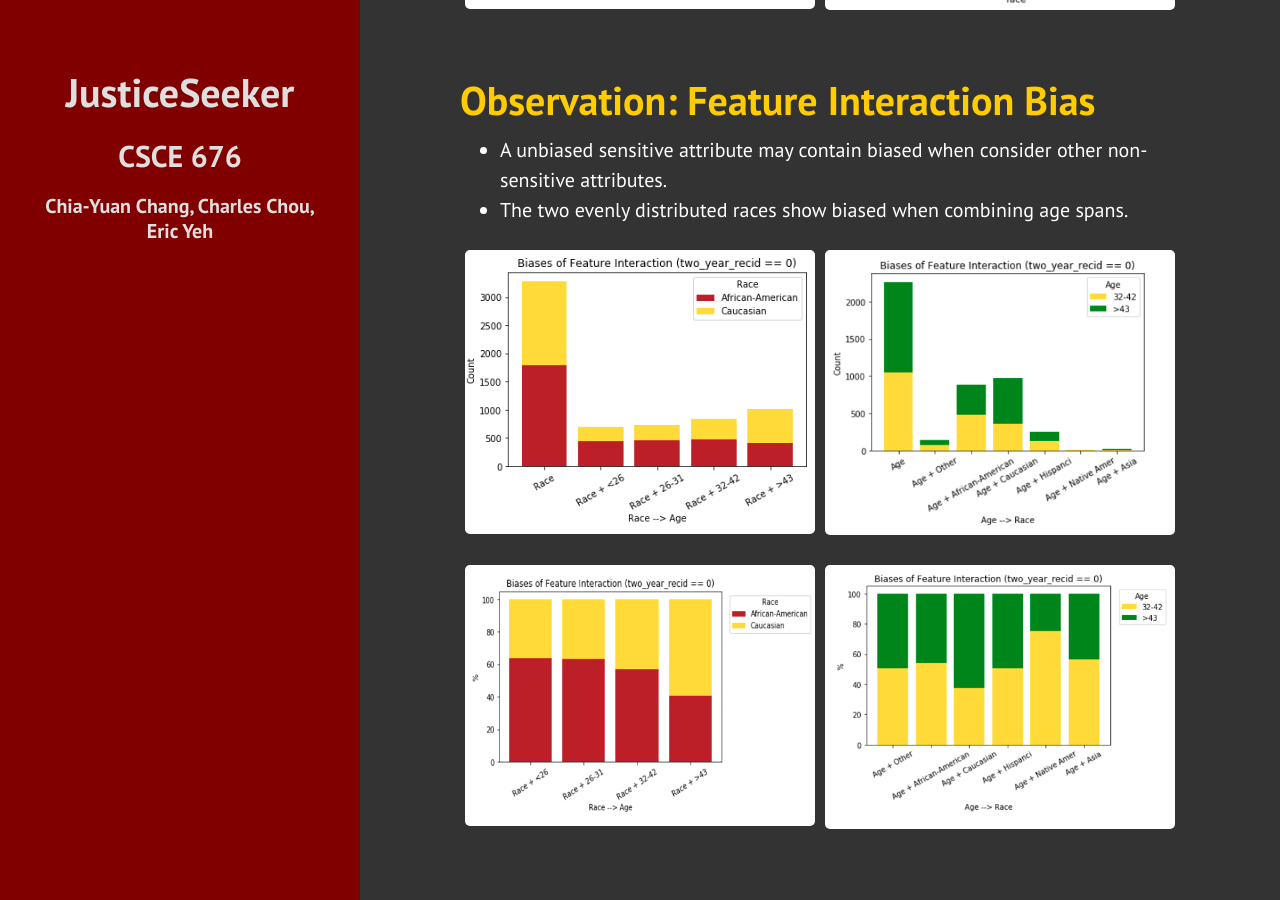
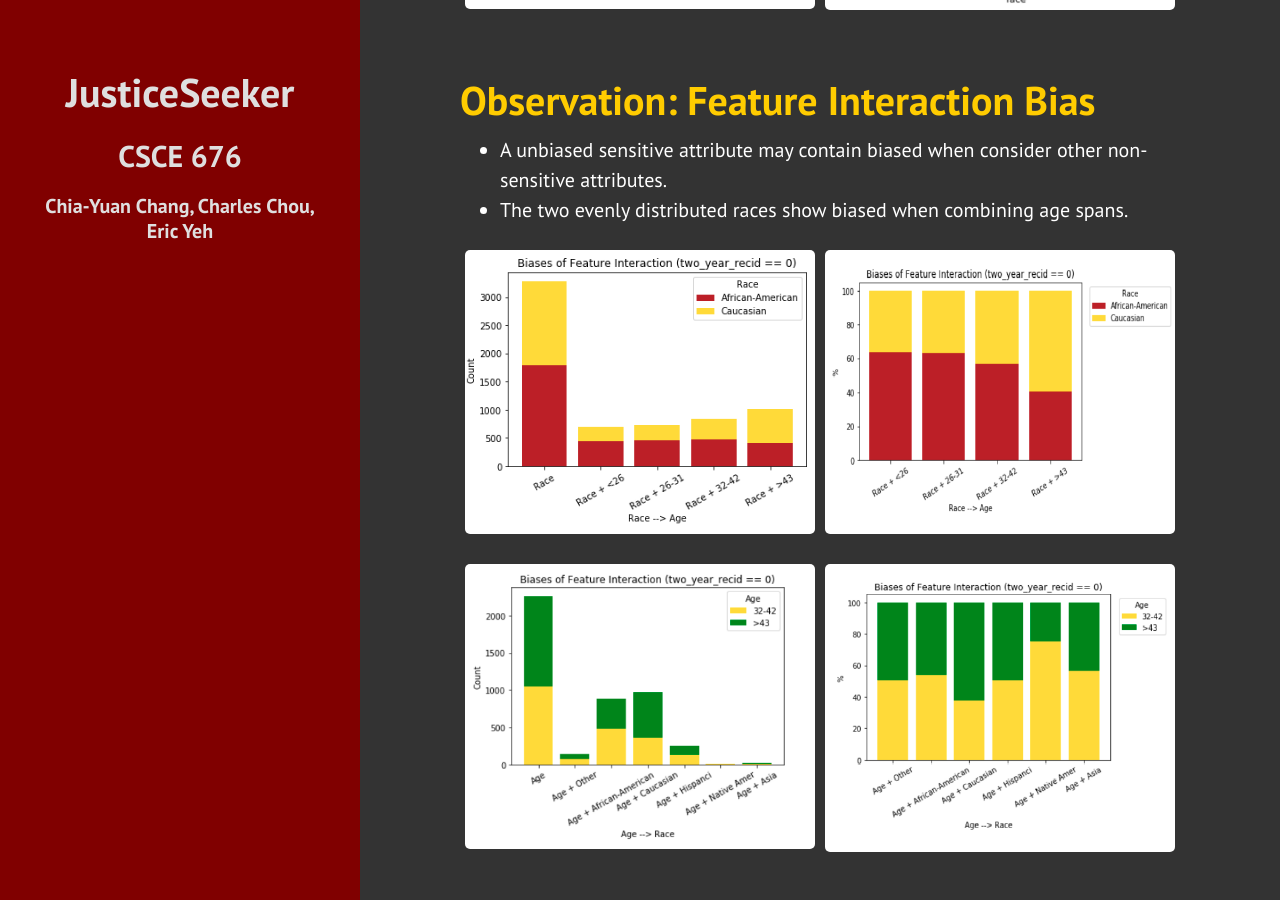
Before and after one commit to ulc5410/dm_project_site, a Jekyll site: the page built from index.html, in a window 1280 px wide and 900 px high, scrolled down 3535 px. Built offline with Jekyll 4.4.1, drawn with Linux system fonts in a browser that asks for light colours.

Commit message:
adjust figure layout

```diff
--- a/index.html
+++ b/index.html
@@ -74,10 +74,10 @@ title: Home
     <img src="public/img/interaction_bias1.png"  style="width:100%">
   </div>
   <div class="column">
-    <img src="public/img/interaction_bias3.png" style="width:100%">
+    <img src="public/img/interaction_bias2.png" style="width:100%">
   </div>
   <div class="column">
-    <img src="public/img/interaction_bias2.png"  style="width:100%">
+    <img src="public/img/interaction_bias3.png"  style="width:100%">
   </div>
   <div class="column">
     <img src="public/img/interaction_bias4.png" style="width:100%">
```
Also changed, not shown: public/img/interaction_bias2.png, public/img/interaction_bias4.png.
